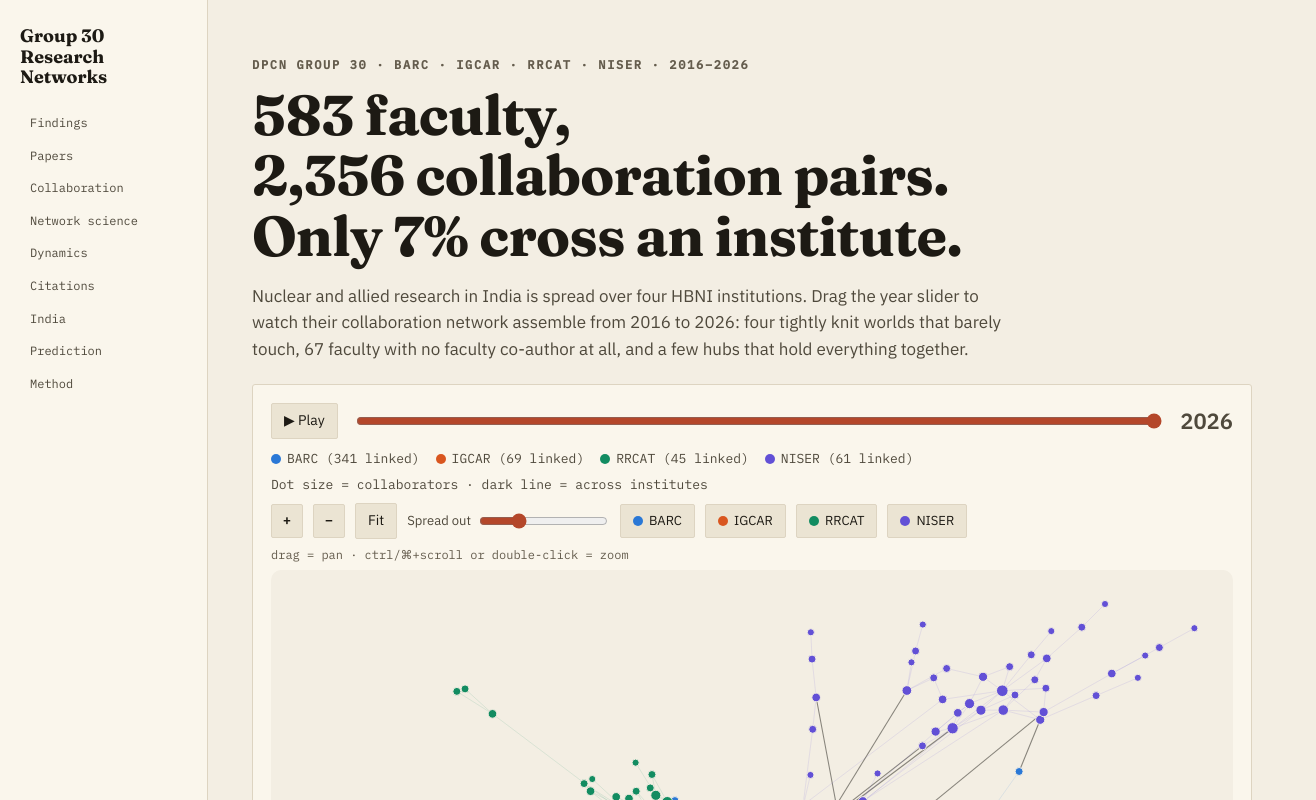
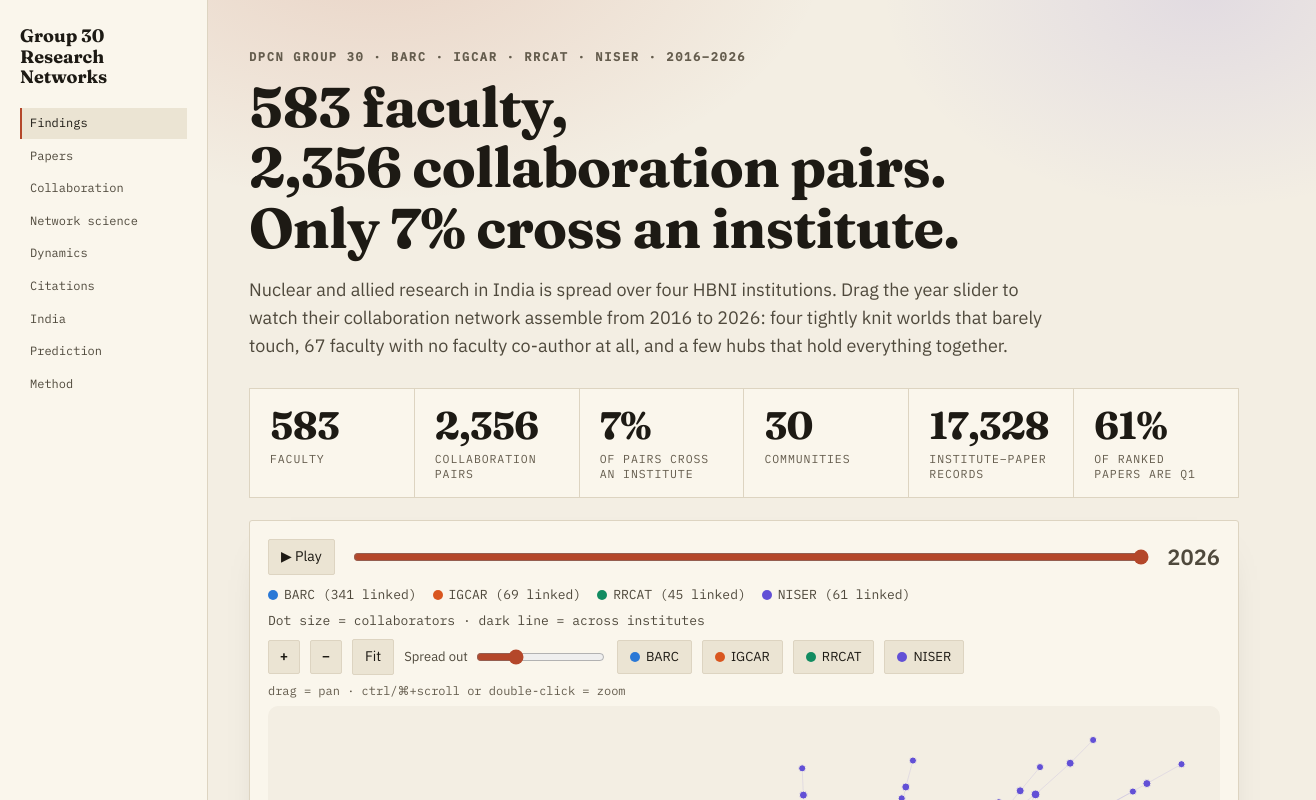
Before and after one commit to shreyashChitkula/DPCN-project, a plain HTML site: page index.html in a window 1280 px wide. Shown: the top 800 px of the page, 1316 px wide, since content can reach past the window. Drawn offline with Linux system fonts and the light colour scheme.

Commit message:
Full-width layout, KPI strip, progress bar, active nav and reveal animations
Co-Authored-By: Claude Sonnet 5.5 <noreply@anthropic.com>

```diff
--- a/index.html
+++ b/index.html
@@ -83,7 +83,25 @@ canvas:focus-visible{outline:2px solid var(--accent);outline-offset:2px}
 .nvlist{display:flex;flex-wrap:wrap;gap:6px;align-content:flex-start;max-height:150px;overflow:auto}
 .nvlist button{font-size:12.5px;padding:3px 9px;border-left:4px solid var(--c)}.nvlist button b{color:var(--mut);font-weight:500;margin-left:4px}
 #tip b{font-weight:600}
-</style></head><body>
+
+/* v4 polish: full-width canvas, KPI strip, progress, reveal */
+body>.wrap{max-width:1560px;padding:0 clamp(20px,3.2vw,56px)}
+@media(min-width:1180px){body>.wrap{margin-left:208px}footer{margin-left:208px}}
+.hero{position:relative;padding:48px 0 8px}
+.hero::before{content:"";position:absolute;left:-6vw;right:-6vw;top:-60px;height:520px;background:radial-gradient(55% 70% at 18% 0%,color-mix(in srgb,var(--accent) 16%,transparent),transparent 72%),radial-gradient(40% 60% at 90% 10%,color-mix(in srgb,var(--NISER) 12%,transparent),transparent 70%);z-index:-1;pointer-events:none}
+.lede{max-width:820px;font-size:18px}
+.kpis{display:grid;grid-template-columns:repeat(auto-fit,minmax(150px,1fr));gap:1px;background:var(--line);border:1px solid var(--line);margin:28px 0 22px}
+.kpis div{background:var(--surf);padding:16px 20px}
+.kpis b{display:block;font:700 clamp(28px,3vw,42px)/1.05 "Fraunces",Georgia,serif;letter-spacing:-.02em;font-variant-numeric:tabular-nums}
+.kpis span{display:block;margin-top:6px;font:11.5px "IBM Plex Mono",monospace;color:var(--mut);text-transform:uppercase;letter-spacing:.08em}
+#prog{position:fixed;top:0;left:0;height:3px;width:0;background:var(--accent);z-index:70;transition:width .1s linear}
+header.top a.act{color:var(--ink);background:var(--chip);border-left-color:var(--accent)}
+.card{box-shadow:0 1px 0 var(--line),0 18px 40px -28px color-mix(in srgb,var(--ink) 35%,transparent)}
+section.blk{padding-top:64px}
+.rv{opacity:0;transform:translateY(16px);transition:opacity .7s cubic-bezier(.2,.7,.2,1),transform .7s cubic-bezier(.2,.7,.2,1)}.rv.in{opacity:1;transform:none}
+@media(prefers-reduced-motion:reduce){.rv{opacity:1;transform:none;transition:none}}
+@media print{.rv{opacity:1!important;transform:none!important}#prog{display:none}}
+</style></head><body><div id="prog"></div>
 <div id="tip"></div>
 <header class="top"><div class="wrap"><b>Group 30<br>Research<br>Networks</b>
 <a href="#found">Findings</a><a href="#papers">Papers</a><a href="#collab">Collaboration</a><a href="#science">Network science</a><a href="#dynamics">Dynamics</a><a href="#cites">Citations</a><a href="#india">India</a><a href="#predict">Prediction</a><a href="#method">Method</a></div></header>
@@ -93,6 +111,7 @@ canvas:focus-visible{outline:2px solid var(--accent);outline-offset:2px}
 <div class="eyebrow">DPCN Group 30 · BARC · IGCAR · RRCAT · NISER · 2016–2026</div>
 <h1 id="h1"></h1>
 <p class="lede" id="heroTxt"></p>
+<div class="kpis" id="kpis"></div>
 <div class="card" style="margin-top:22px">
  <div class="ctl"><button id="play">▶ Play</button><input id="yr" type="range" min="2016" max="2026" value="2026" style="flex:1;min-width:160px"><b id="yrL" style="font-size:22px">2026</b></div>
  <div class="legend" id="heroLeg"></div>
@@ -552,4 +571,21 @@ let drawNet;
 (function(){let tm;const re=()=>{clearTimeout(tm);tm=setTimeout(()=>location.reload(),150)};
  matchMedia('(prefers-color-scheme:dark)').addEventListener('change',re);
  new MutationObserver(re).observe(document.documentElement,{attributes:true,attributeFilter:['data-theme']})})();
+
+/* ---------- premium touches: KPI count-up, progress, active nav, reveal ---------- */
+(function(){
+ const reduce=matchMedia('(prefers-reduced-motion:reduce)').matches;
+ const K=[[nFac,'Faculty'],[CR.pairs,'Collaboration pairs'],[Math.round(crossPct*100),'Of pairs cross an institute','%'],[D.comm.k,'Communities'],[D.overview.ALL.papers,'Institute–paper records'],[Math.round(D.overview.ALL.q1_ranked*100),'Of ranked papers are Q1','%']];
+ const box=$('#kpis');box.innerHTML=K.map((k,i)=>`<div><b data-t="${k[0]}">0</b><span>${k[1]}</span></div>`).join('');
+ const els=[...box.querySelectorAll('b')];const sfx=K.map(k=>k[2]||'');const fmtK=(v,t,i)=>Math.round(v).toLocaleString('en-US')+(sfx[i]||'');
+ const run=()=>{const t0=performance.now(),D0=1300;const tick=now=>{const p=Math.min(1,(now-t0)/D0),e=1-Math.pow(1-p,3);els.forEach((b,i)=>{const t=+b.dataset.t;b.textContent=fmtK(t*e,t,i)});if(p<1)requestAnimationFrame(tick);else els.forEach((b,i)=>b.textContent=fmtK(+b.dataset.t,+b.dataset.t,i))};requestAnimationFrame(tick)};
+ const fin=()=>els.forEach((b,i)=>b.textContent=fmtK(+b.dataset.t,+b.dataset.t,i));reduce?fin():(run(),setTimeout(fin,1900));
+ const pr=$('#prog');const onS=()=>{const h=document.documentElement;pr.style.width=(h.scrollTop/(h.scrollHeight-h.clientHeight||1)*100)+'%'};addEventListener('scroll',onS,{passive:true});onS();
+ if('IntersectionObserver' in window){
+  const links=[...document.querySelectorAll('header.top a')];
+  const so=new IntersectionObserver(es=>es.forEach(e=>{if(e.isIntersecting){links.forEach(a=>a.classList.toggle('act',a.getAttribute('href')==='#'+e.target.id))}}),{rootMargin:'-35% 0px -60% 0px'});
+  document.querySelectorAll('section.blk[id]').forEach(s=>so.observe(s));
+  if(!reduce){const ro=new IntersectionObserver(es=>es.forEach(e=>{if(e.isIntersecting){e.target.classList.add('in');ro.unobserve(e.target)}}),{rootMargin:'0px 0px -6% 0px',threshold:.04});
+   document.querySelectorAll('.card,.find a,section.blk>h2,section.blk>.sub,.takeaway').forEach(el=>{if(el.closest('.hero'))return;el.classList.add('rv');ro.observe(el)})}}
+})();
 </script></body></html>
```
